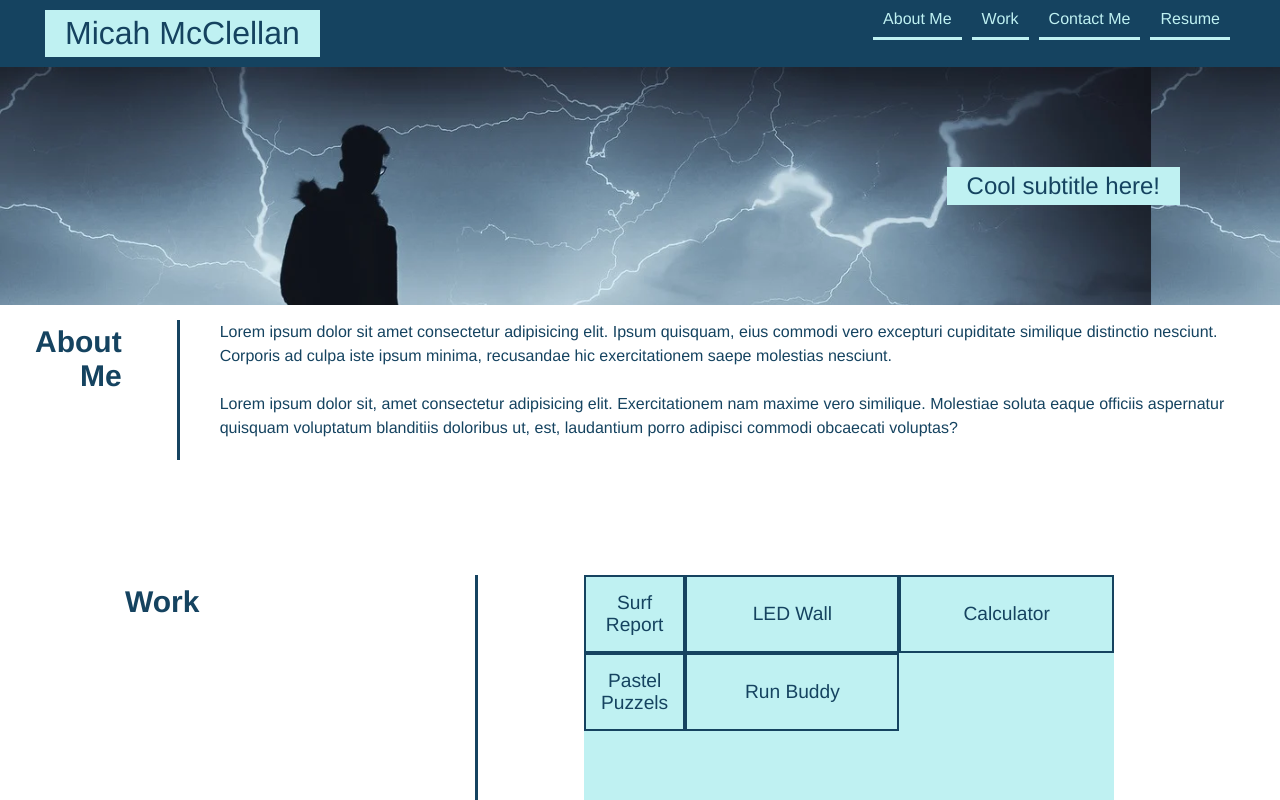
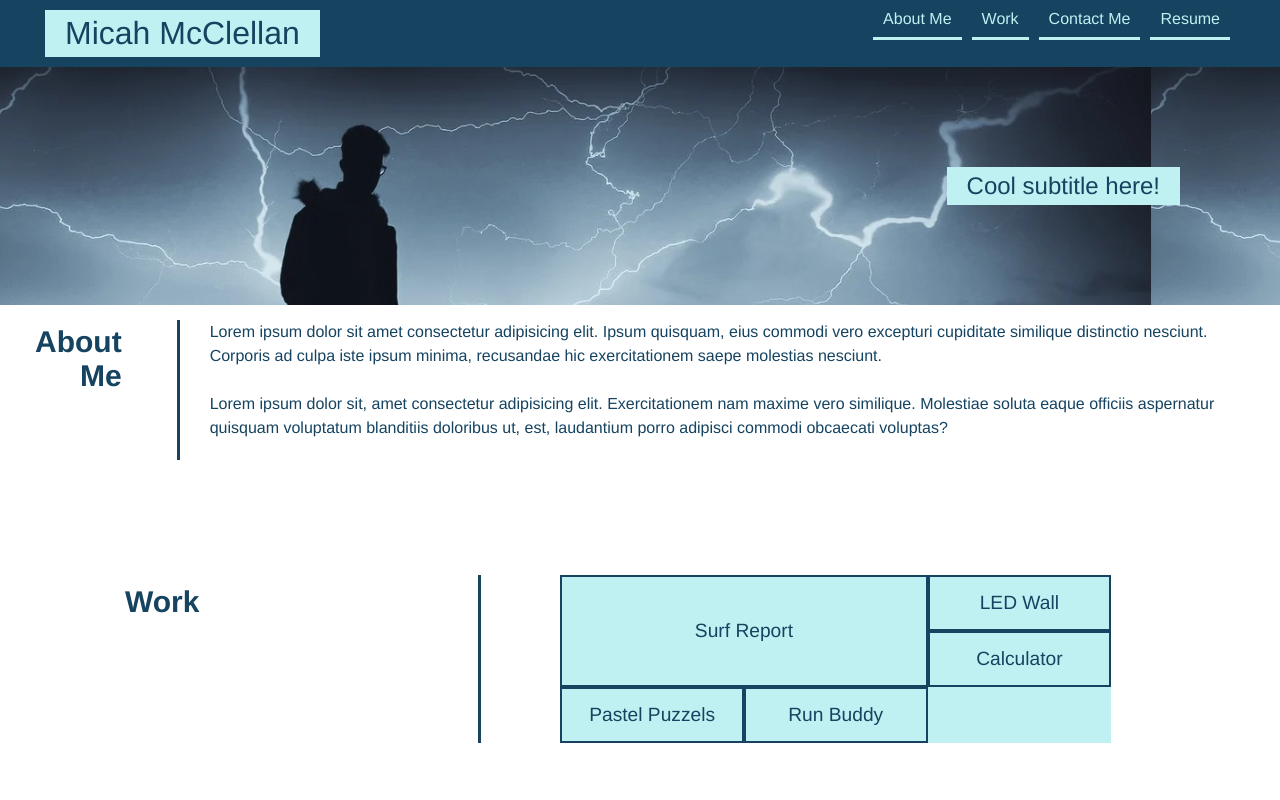
Before and after one commit to McClellan-Micah/micah-portfolio, a plain HTML site: page index.html in a window 1280 px wide. Shown: the top 800 px of the page. Drawn offline with Linux system fonts and the light colour scheme.

Commit message:
working on grid

```diff
--- a/assets/css/style.css
+++ b/assets/css/style.css
@@ -111,6 +111,7 @@ header nav ul li a {
     width: 50%;
     height: auto;
     display: flex;
+
 }
 
 /* Generic Style End */
@@ -134,7 +135,8 @@ div p {
     line-height: 1.5;
     display: flex;
     border-left: 3px solid;
-    padding-left: 40px;
+    padding-left: 30px;
+    padding-right: 40px;
 }
 /* About Me Style End */
 
@@ -150,15 +152,15 @@ div p {
     width: 100%;
     justify-content: center;
     border-left: 3px solid;
-    padding-left: 40px;
+    padding-left: 10px;
 }
 
 .work-grid-container {
     background: var(--secondary-color);
     width: 80%;
     display: grid;
-    grid-template-columns: 1fr repeat(2, 4fr);
-    grid-template-rows: repeat(5, 1fr) 2fr;
+    grid-template-columns: repeat(3, 4fr);
+    grid-template-rows: repeat(3, 1fr);
     font-size: 1.2rem;
 }
 
@@ -171,6 +173,18 @@ div p {
     text-align: center;
 }
 
+.work-grid-item.side {
+    grid-column: 3 / span 2;
+}
+
+.work-grid-item.bottom {
+    grid-row: 3 / span 2
+}
+
+.work-grid-item.surf {
+    grid-column: 1 / span 2;
+    grid-row: 1 / span 2;
+}
 /* Work Style End */
 
 /* Contact Me Style Start */
--- a/index.html
+++ b/index.html
@@ -58,19 +58,19 @@
             </h2>
             <div class="work-grid-wrapper">
                 <div class="work-grid-container">
-                    <div class="work-grid-item">
+                    <div class="work-grid-item surf">
                         Surf Report
                     </div>
-                    <div class="work-grid-item">
+                    <div class="work-grid-item side">
                         LED Wall
                     </div>
-                    <div class="work-grid-item">
+                    <div class="work-grid-item side">
                         Calculator
                     </div>
-                    <div class="work-grid-item">
+                    <div class="work-grid-item bottom">
                         Pastel Puzzels
                     </div>
-                    <div class="work-grid-item">
+                    <div class="work-grid-item bottom">
                         Run Buddy
                     </div>
                 </div>
```
